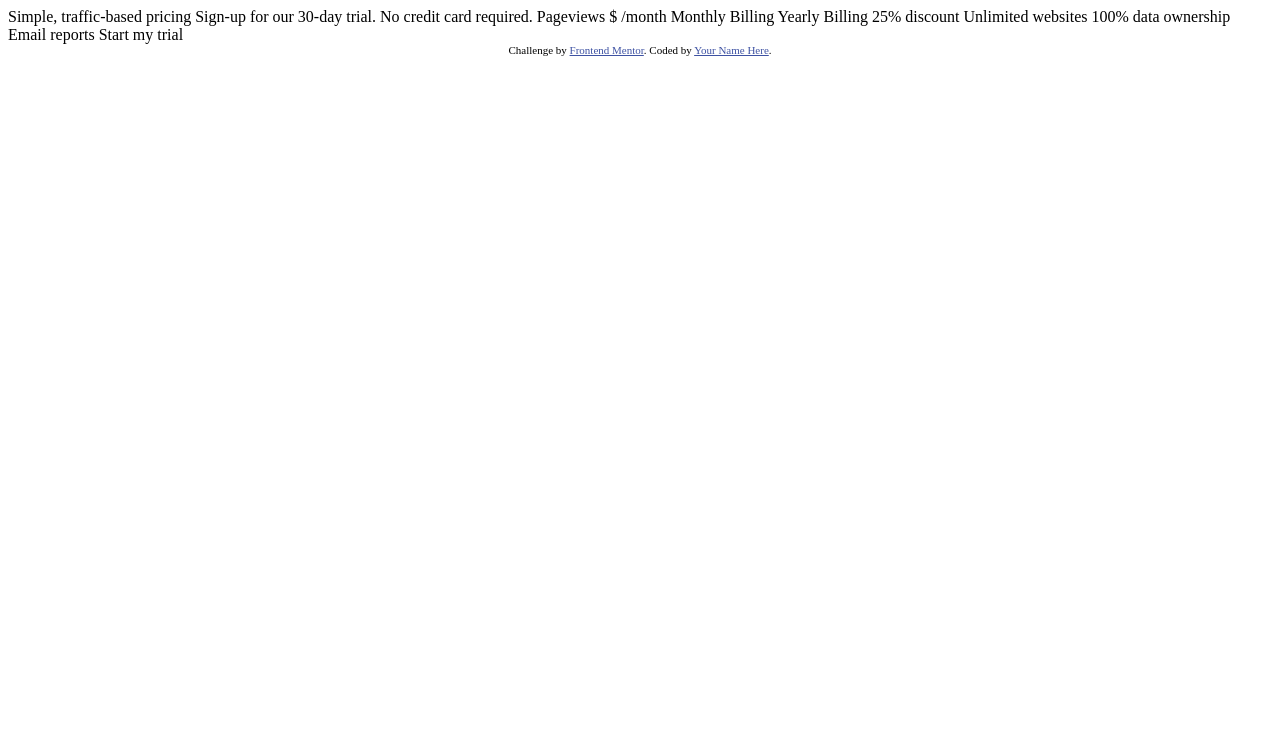
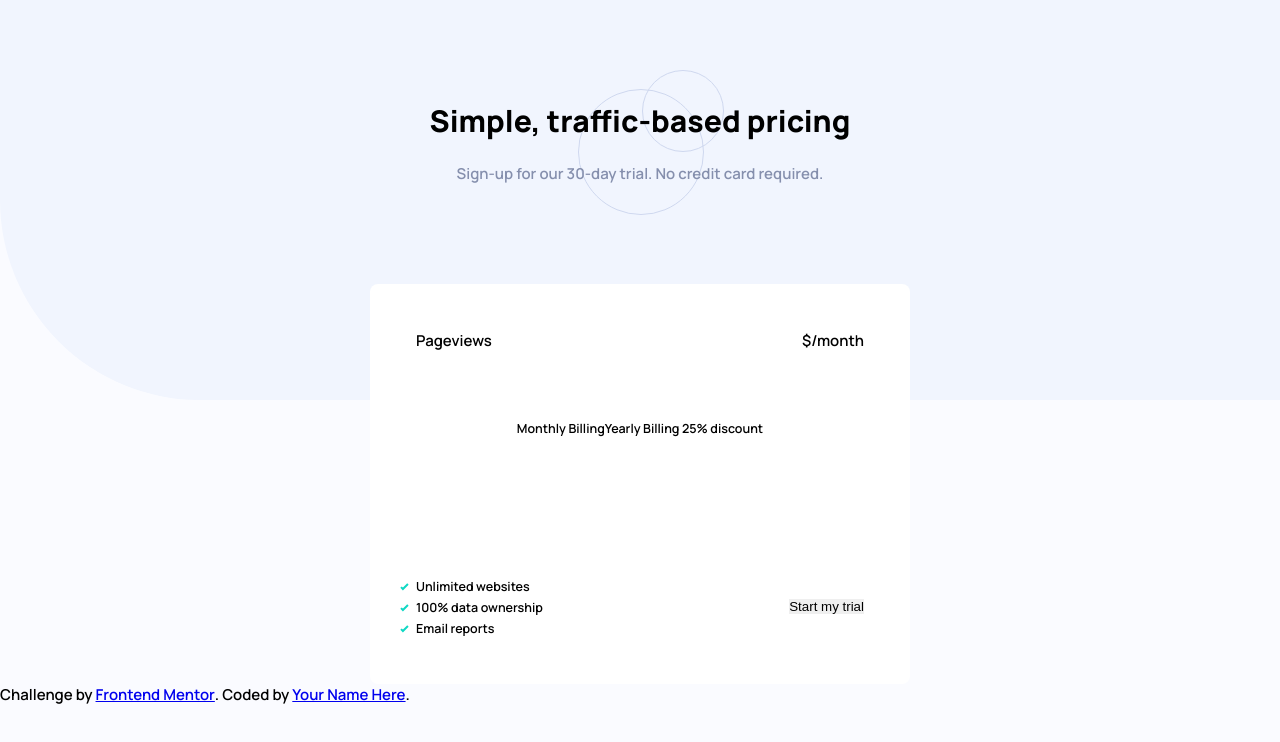
Before and after one commit to brunolimadev/frontend-mentor, a plain HTML site: page index.html in a window 1280 px wide. Drawn offline with Linux system fonts and the light colour scheme.

Commit message:
feat: Created page model

```diff
--- /dev/null
+++ b/css/style.css
@@ -0,0 +1,119 @@
+:root{
+ --full-slider-bar: hsl(174, 77%, 80%);
+ --slider-bg: hsl(174, 86%, 45%);
+ --discount-bg: hsl(14, 92%, 95%);
+ --discount-text: hsl(15, 100%, 70%);
+ --cta-text: hsl(226, 100%, 87%);
+ --main-bg: hsl(230, 100%, 99%);
+ --empty-slider-bar: hsl(224, 65%, 95%);
+ --toggle-bg: hsl(223, 50%, 87%);
+ --text: hsl(225, 20%, 60%);
+ --text-and-cta-bg: hsl(227, 35%, 25%);
+}
+
+*{
+    border:0;
+    outline: 0;
+    margin: 0;
+    padding: 0;
+    box-sizing: border-box;
+}
+
+h1, h2, h3, h4, h5, h6, p, span, small, a{
+    -webkit-font-smoothing: antialiased;
+}
+
+ul{
+    list-style: url('../images/icon-check.svg');
+}
+
+body{
+    position: relative;
+    font-family: 'Manrope', sans-serif;
+    font-size: 15px;
+    background-color: var(--main-bg);
+}
+
+.bg{
+    width: 100%;
+    height: 50vh;
+    background-color: #f1f5fe;
+    position: absolute;
+    z-index: -1;
+    border-radius: 0 0 0px 200px;
+    left: 0;
+}
+
+.container{
+    max-width: 540px;
+    width: 100%;
+    margin: 0 auto;
+    overflow: hidden;
+}
+
+.top{
+    position: relative;
+    text-align: center;
+    margin: 100px 0;
+}
+
+.top::before{
+    content: '';
+    display: block;
+    position: absolute;
+    width: 146px;
+    height: 145px;
+    background-image: url('../images/pattern-circles.svg');
+    z-index: -1;
+    top: -30px;
+    left: calc((146px / 2) + (270px / 2));
+}
+
+.top > h1{
+    font-weight: 800;
+    margin-bottom: 22px;
+}
+
+.top > p{
+    color: var(--text);
+}
+
+main{
+    width: 100%;
+    height: 400px;
+    background-color: #fff;
+    border-radius: 8px;
+    padding: 46px;
+    display: flex;
+    flex-direction: column;
+    justify-content: space-between;
+}
+.main__top,
+.main__content,
+.main__footer{
+    display: flex;
+}
+
+.main__top{
+    justify-content: space-between;
+}
+
+.main__content{
+    justify-content: center;
+}
+
+.main__footer{
+    justify-content: space-between;
+    align-items: center;
+}
+
+
+/* Mobile */
+@media screen and (max-width: 375px){
+
+}
+
+/* Desktop */
+@media screen and (max-width: 1440px){
+
+}
--- a/index.html
+++ b/index.html
@@ -7,29 +7,53 @@
   <link rel="icon" type="image/png" sizes="32x32" href="./images/favicon-32x32.png">
 
   <title>Frontend Mentor | Interactive pricing component</title>
-
-  <!-- Feel free to remove these styles or customise in your own stylesheet 👍 -->
-  <style>
-    .attribution { font-size: 11px; text-align: center; }
-    .attribution a { color: hsl(228, 45%, 44%); }
-  </style>
+  <link rel="preconnect" href="https://fonts.gstatic.com">
+  <link href="https://fonts.googleapis.com/css2?family=Manrope:wght@600;800&display=swap" rel="stylesheet">
+  <link rel="stylesheet" href="css/style.css">
 </head>
 <body>
+  <div class="container">
+    <div class="bg"></div>
+    <header>
+      <div class="top">
+        <h1>Simple, traffic-based pricing</h1>
+        <p>Sign-up for our 30-day trial. No credit card required.</p>
+      </div>
+    </header>
+    <main>
+      <div class="main__top">
+        <p>Pageviews</p>
+        <p><span class="value">$</span>/month</p>
+      </div>
+    <div class="main__content">
+      <small>
+        Monthly Billing
+      </small>
+      <small>
+        Yearly Billing
+        <span>25% discount</span>
+      </small>
+    </div>
+      <hr>
+      <div class="main__footer">
+        <ul>
+          <li>
+            <small>Unlimited websites</small>
+          </li>
+          <li>
+            <small>100% data ownership</small>
+          </li>
+          <li>
+            <small>Email reports</small>
+          </li>
+        </ul>
+        <button>Start my trial</button>
+      </div>
+    </main>
+  </div>
 
-  Simple, traffic-based pricing
-  Sign-up for our 30-day trial. No credit card required.
 
-  Pageviews
-  $ /month
 
-  Monthly Billing
-  Yearly Billing 25% discount
-
-  Unlimited websites
-  100% data ownership
-  Email reports
-
-  Start my trial
 
   <div class="attribution">
     Challenge by <a href="https://www.frontendmentor.io?ref=challenge" target="_blank">Frontend Mentor</a>.
```
